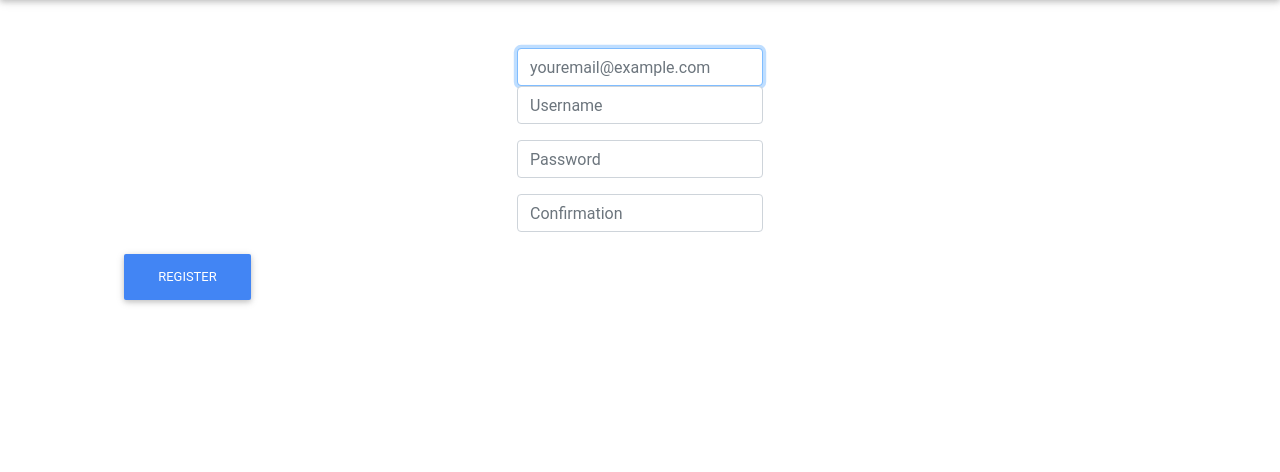
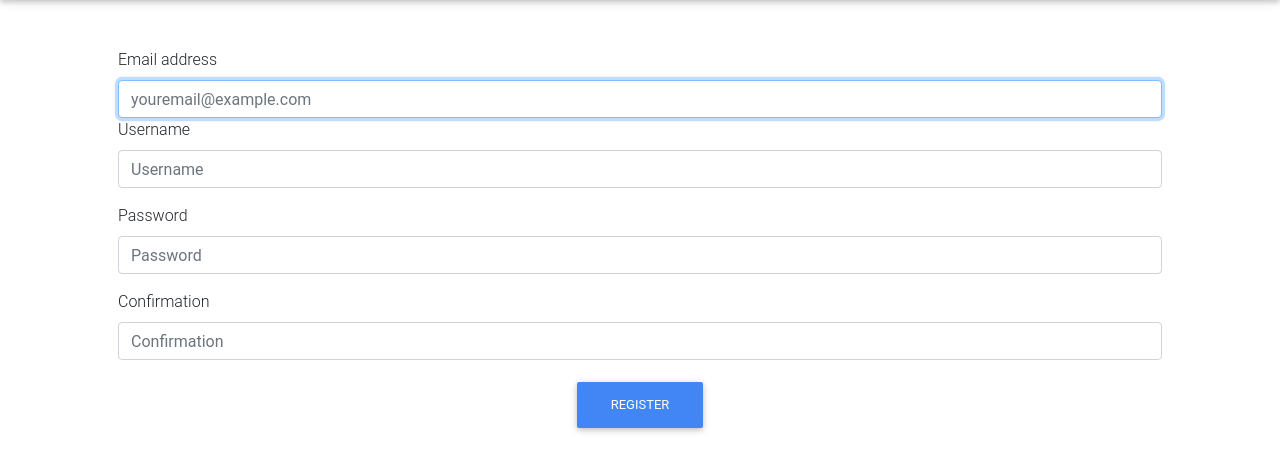
Before and after one commit to alexsonphoenix/cs50w_project1_BookReview, a Flask app: page /register in a window 1280 px wide. Shown: the part 66-538 px from the top of the page. Run offline with Flask 2, Linux system fonts and the light colour scheme; some libraries are stand-ins or nearby versions.

Commit message:
fixing up javascript of register.html and add search.html

```diff
--- a/app.py
+++ b/app.py
@@ -32,6 +32,11 @@ db = scoped_session(sessionmaker(bind=engine))
 @login_required
 def index():
     return render_template("index.html")
+
+
+@app.route("/search", methods=["GET", "POST"])
+def search():
+    return render_template("search.html")
 
 
 @app.route("/login", methods=["GET", "POST"])
--- a/static/styles.css
+++ b/static/styles.css
@@ -1,7 +1,3 @@
-.form-group{
-  display: inline!important;
-}
-
 
 #myPopup {
    visibility:hidden;
--- a/templates/layout.html
+++ b/templates/layout.html
@@ -40,7 +40,7 @@
             <div class="collapse navbar-collapse" id="navbar">
                 {% if session.user_id %}
                     <ul class="navbar-nav mr-auto mt-2">
-                        <li class="nav-item"><a class="nav-link" href="#">News</a></li>
+                        <li class="nav-item"><a class="nav-link" href="/search">Search</a></li>
                     </ul>
                     <ul class="navbar-nav ml-auto mt-2">
                         <li class="nav-item"><a class="nav-link" href="/changePassword">Change Password</a></li>
--- a/templates/register.html
+++ b/templates/register.html
@@ -7,31 +7,29 @@
 {% block main %}
 
 <form action="{{url_for('register')}}" method="POST">
-        <div class="row justify-content-center">
   <div style="form-group">
+      <label for="emailField">Email address</label>
       <input autocomplete="off" autofocus class="form-control" id = "emailField" name="email" placeholder="youremail@example.com" type="email" pattern="[a-z0-9._%+-]+@[a-z0-9.-]+\.[a-z]{2,}$" required>
   </div>
+
+  <div class="form-group">
+      <label for="username">Username</label>
+      <input autocomplete="off" autofocus class="form-control" id = "username" name="username" placeholder="Username" type="text" required data-container="body" data-toggle="popover" data-placement="left" data-content="Too short or alredy exists">
   </div>
 
-        <div class="row justify-content-center">
   <div class="form-group">
-                <input autocomplete="off" autofocus class="form-control" id = "username" name="username" placeholder="Username" type="text" required data-container="body" data-toggle="popover" data-placement="left" data-content="Too short or alredy exists">
-            </div>
+      <label for="password">Password</label>
+      <input class="form-control" id = "password" name="password" placeholder="Password" type="password" required>
   </div>
 
-        <div class="row justify-content-center">
   <div class="form-group">
-                <input class="form-control" id = "password" name="password" placeholder="Password" type="password" required>
+      <label for="confirmation">Confirmation</label>
+      <input class="form-control" id = "confirmation" name="confirmation" placeholder="Confirmation" type="password" required>
   </div>
+  <div class="text-center">
+    <button class="btn btn-primary" type="submit" name="submit">Register</button>
   </div>
 
-        <div class="row justify-content-center">
-            <div class="form-group">
-                <input class="form-control" id = "confirmation" name="confirmation" placeholder="Confirmation" type="password" required>
-            </div>
-        </div>
-
-        <button class="btn btn-primary" type="submit" name="submit">Register</button>
 </form>
 
 <script>
@@ -70,9 +68,11 @@ $(document).ready(function(){
         isValidEmail = emailField.checkValidity();
 
         if ( isValidEmail ) {
+            $('input[name="email"]').css("border-color", "palegreen");
             console.log("email is valid");
             submitability_email = true;
         } else {
+            $('input[name="email"]').css("border-color", "salmon");
             console.log("email is invalid");
             submitability_email = false;
         }
@@ -84,6 +84,8 @@ $(document).ready(function(){
         password = document.getElementById("password").value;
 
         if(password.length < 1){
+            $('input[name="password"]').css("border-color", "salmon");
+            $('input[name="confirmation"]').css("border-color", "salmon");
             console.log("Too short");
             submitability_passwordMatched = false;
         }
@@ -100,10 +102,14 @@ $(document).ready(function(){
         // check equality of the password and confirmation
         if(password == confirmation){
             // if password and confirmation are matched => approve to proceed
+            $('input[name="password"]').css("border-color", "palegreen");
+            $('input[name="confirmation"]').css("border-color", "palegreen");
             console.log("Password matched");
             submitability_passwordMatched = true;
         } else{
             // if password and confirmation do not match => disapprove to proceed
+            $('input[name="password"]').css("border-color", "salmon");
+            $('input[name="confirmation"]').css("border-color", "salmon");
             console.log("Password did not match");
             submitability_passwordMatched = false;
         }
```
Also changed, not shown: templates/search.html (added, +26 -0 lines). Lines whose indentation alone changed are shown as unchanged.
